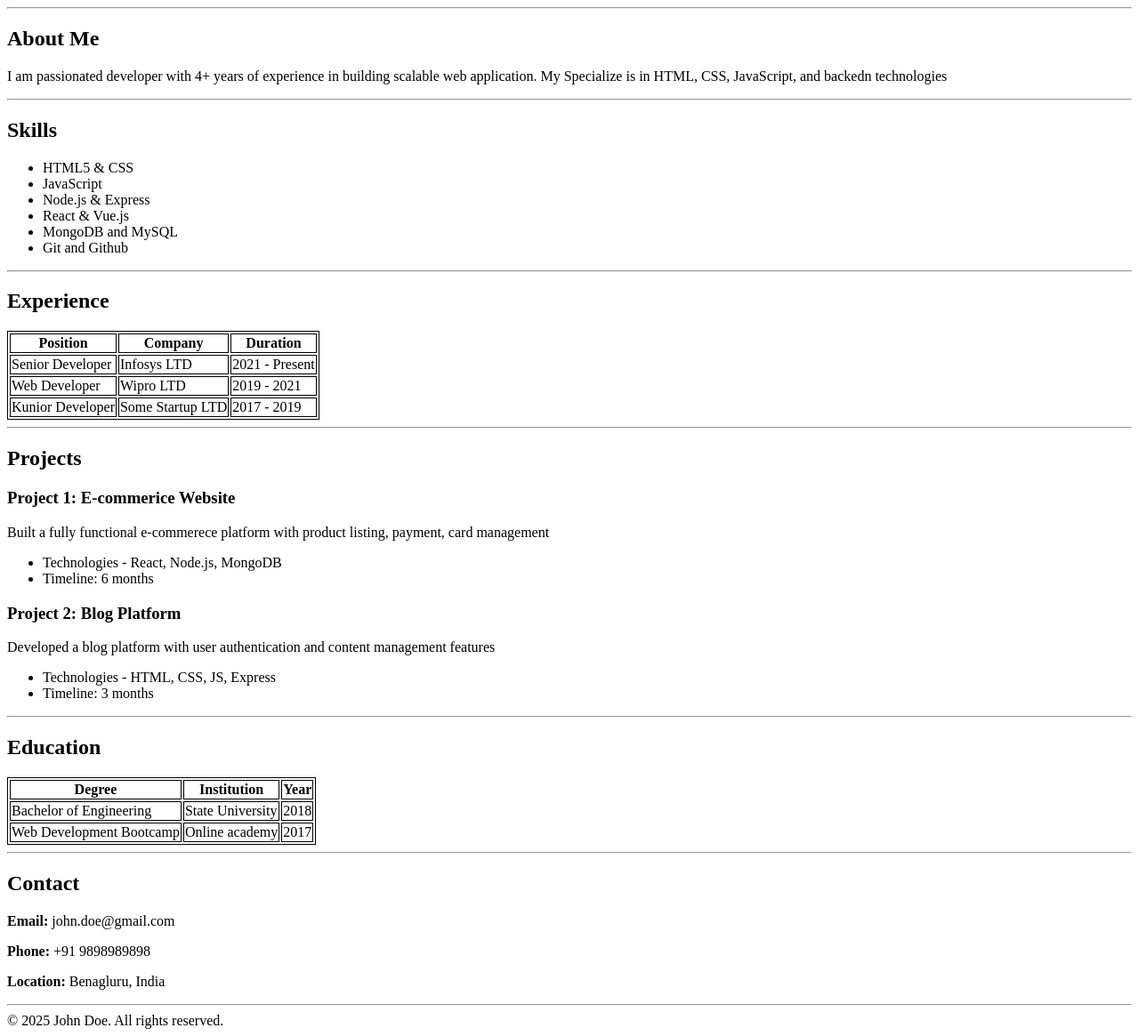
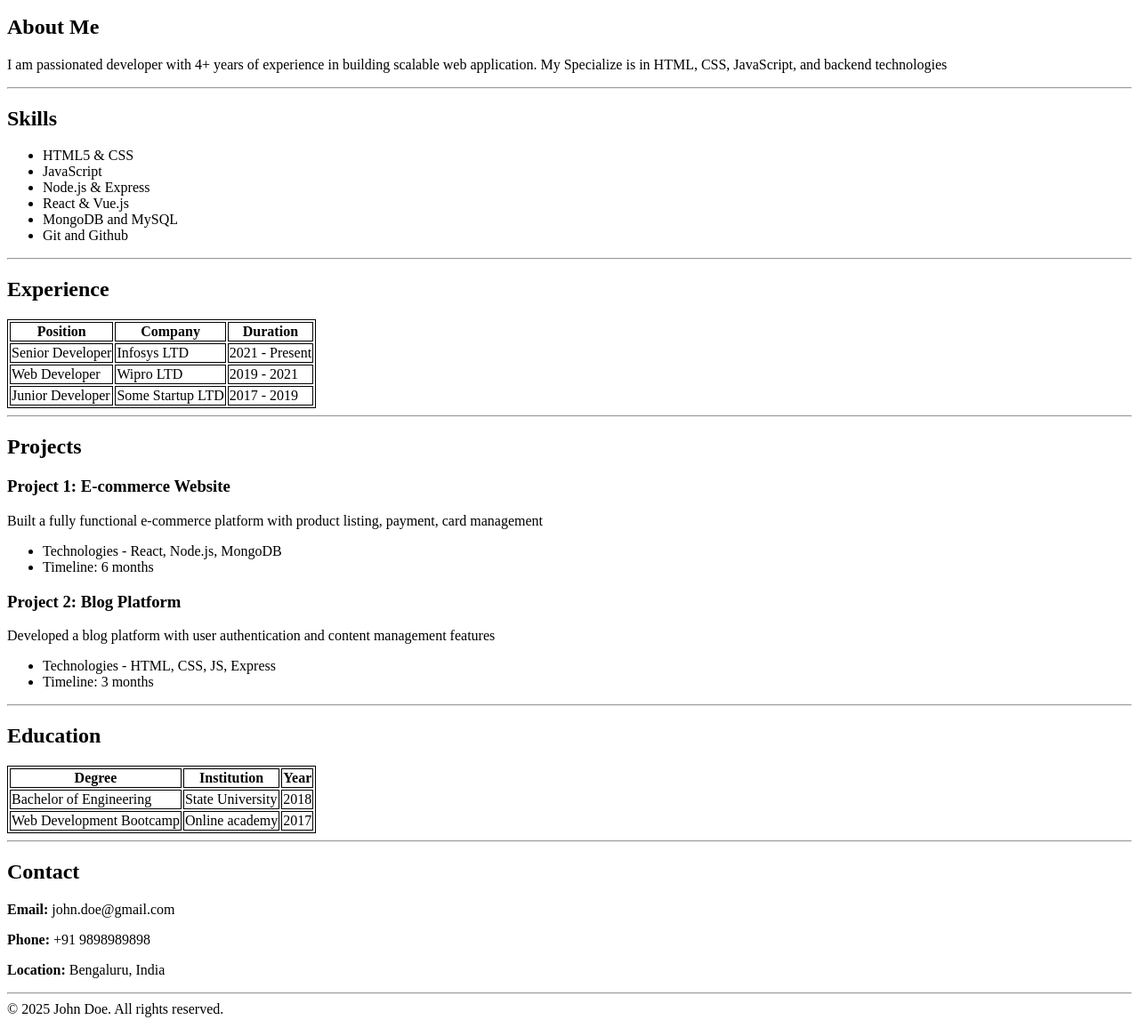
Before and after one commit to vibhabellutagi19/webcohort26, a plain HTML site: page html-assignments/html-resume-page-assignment.html in a window 1280 px wide. Shown: the part 106-1271 px from the top of the page at 89% size. Drawn offline with Linux system fonts and the light colour scheme.

Commit message:
minor fixes and add readme

```diff
--- a/html-assignments/html-resume-page-assignment.html
+++ b/html-assignments/html-resume-page-assignment.html
@@ -13,17 +13,21 @@
     </style>
   </head>
   <body>
-    <div>
+    <section>
       <h1>John Doe</h1>
       <p>Full Stack Developer | Backend Developer | Tech Enthusiast</p>
       <hr />
+    </section>
+    <section>
       <h2>About Me</h2>
       <p>
         I am passionated developer with 4+ years of experience in building
         scalable web application. My Specialize is in HTML, CSS, JavaScript, and
-        backedn technologies
+        backend technologies
       </p>
-      <hr />
+    </section>
+    <hr />
+    <section>
       <h2>Skills</h2>
       <ul>
         <li>HTML5 & CSS</li>
@@ -33,7 +37,9 @@
         <li>MongoDB and MySQL</li>
         <li>Git and Github</li>
       </ul>
-      <hr />
+    </section>
+    <hr />
+    <section>
       <h2>Experience</h2>
       <table>
         <tr>
@@ -52,16 +58,18 @@
           <td>2019 - 2021</td>
         </tr>
         <tr>
-          <td>Kunior Developer</td>
+          <td>Junior Developer</td>
           <td>Some Startup LTD</td>
           <td>2017 - 2019</td>
         </tr>
       </table>
-      <hr />
+    </section>
+    <hr />
+    <section>
       <h2>Projects</h2>
-      <h3>Project 1: E-commerice Website</h3>
+      <h3>Project 1: E-commerce Website</h3>
       <p>
-        Built a fully functional e-commerece platform with product listing,
+        Built a fully functional e-commerce platform with product listing,
         payment, card management
       </p>
       <ul>
@@ -77,7 +85,9 @@
         <li>Technologies - HTML, CSS, JS, Express</li>
         <li>Timeline: 3 months</li>
       </ul>
-      <hr />
+    </section>
+    <hr />
+    <section>
       <h2>Education</h2>
       <table>
         <tr>
@@ -96,13 +106,15 @@
           <td>2017</td>
         </tr>
       </table>
-      <hr />
+    </section>
+    <hr />
+    <section>
       <h2>Contact</h2>
       <p><b>Email:</b> john.doe@gmail.com</p>
       <p><b>Phone:</b> +91 9898989898</p>
-      <p><b>Location:</b> Benagluru, India</p>
+      <p><b>Location:</b> Bengaluru, India</p>
       <hr />
-      &copy; 2025 John Doe. All rights reserved.
-    </div>
+    </section>
+    <footer>&copy; 2025 John Doe. All rights reserved.</footer>
   </body>
 </html>
```
Also changed, not shown: html-assignments/assets/img.png (added), 1 other file.
